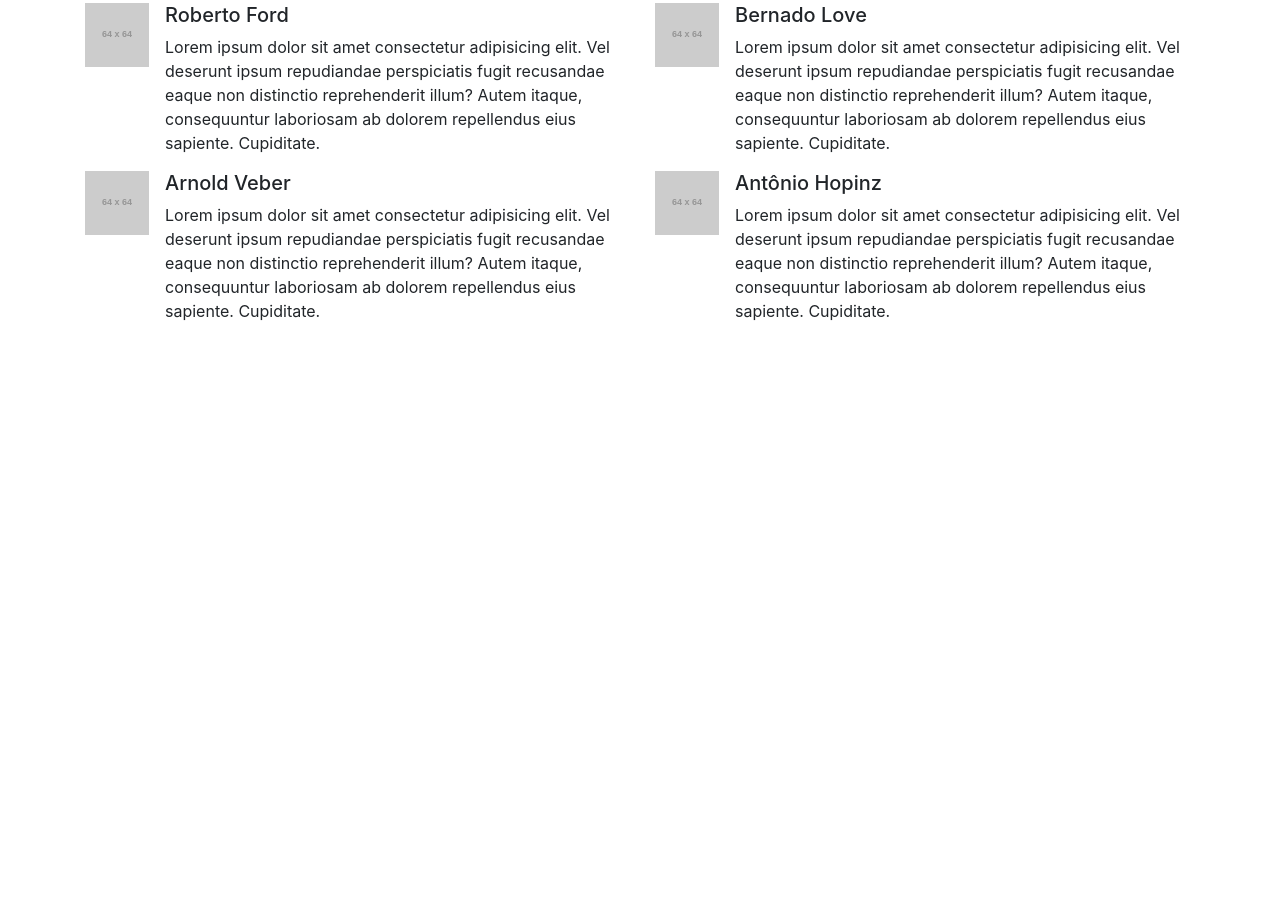
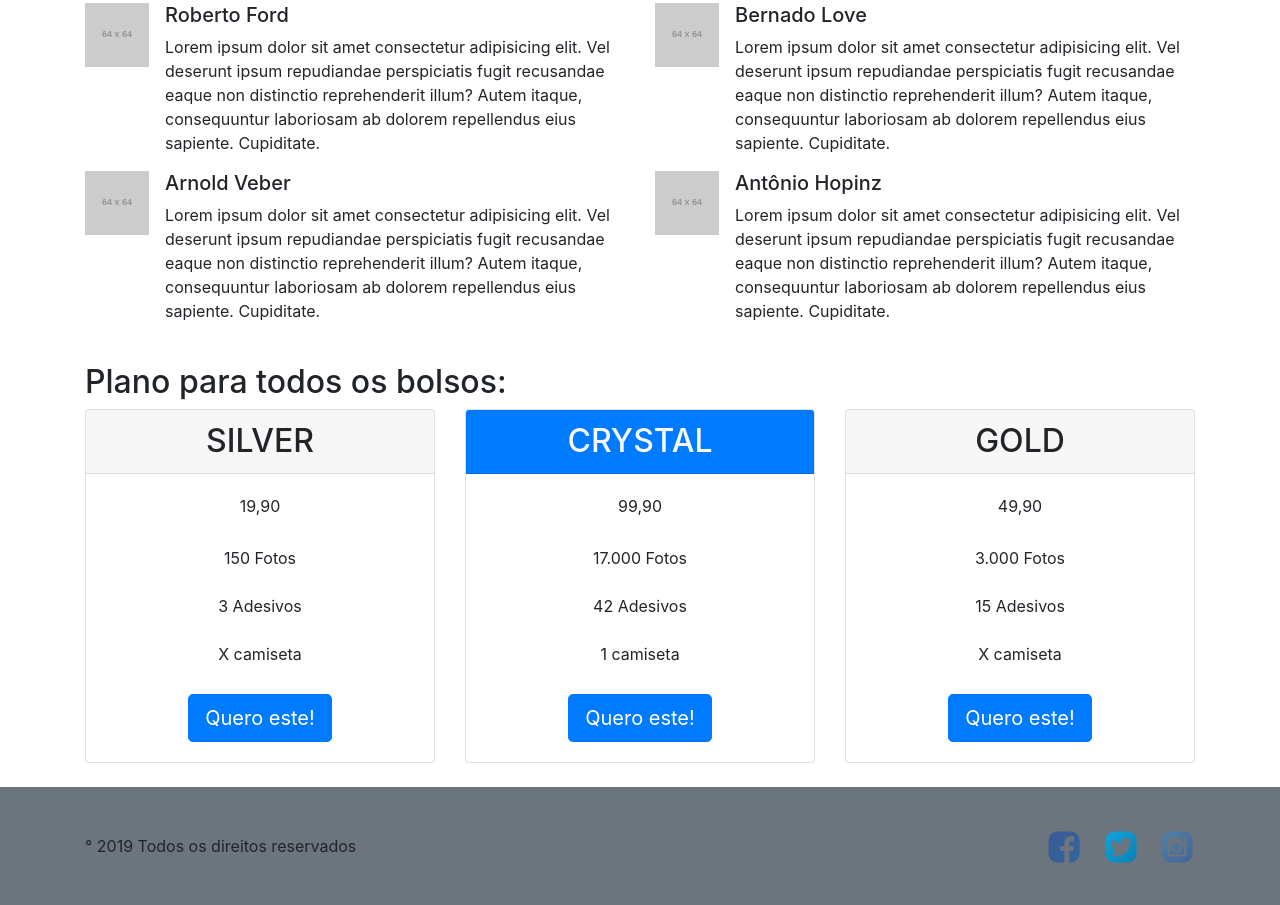
Before and after one commit to Cavejon/bootstrapFreeline, a plain HTML site: page index.html in a window 1280 px wide. Shown: the part 1445-2350 px from the top of the page. Before the commit the page ends 1784 px from the top, so only its background shows below. Drawn offline with nearby package versions, Linux system fonts and the light colour scheme; placeholder pictures from the web are drawn by us.

Commit message:
build: Realizada a construção da seção Planos e Footer

```diff
--- a/css/better-tema.css
+++ b/css/better-tema.css
@@ -10,3 +10,30 @@
     background-position: center;
     color: #fff;
 }
+
+.social a[href='http://facebook.com/betterimages'] {
+    background: url(../imgs/icone-face.png);
+    background-size: 36px 36px
+}
+
+.social a[href='http://twitter.com/betterimages'] {
+    background: url(../imgs/icone-twitter.png);
+    background-size: 36px 36px
+}
+
+.social a[href='http://instagram.com/betterimages'] {
+    background: url(../imgs/icone-insta.png);
+    background-size: 36px 36px
+}
+
+.social a{
+    display: block;
+    width: 36px;
+    height: 36px;
+    text-indent: -9999px;
+}
+
+.social li{
+    display: inline-block;
+    margin-left: 1em;
+}
--- a/index.html
+++ b/index.html
@@ -163,7 +163,7 @@
         </section>
 
         <!--Nessa section usamos bg-dark que se refere ao background, já o text serve para a cor da font e pt se refere ao paddind Top-->
-        <section class="hall bg-dark text-light pt-5">
+        <section class="hall bg-dark text-light pt-5 ">
             <div class="container">
                 <div class="row d-flex align-items-center">
                     <div class="col-lg-6">
@@ -193,7 +193,7 @@
             </div>
         </section>
 
-        <section class="reviews container pt-5">
+        <section class="reviews container pt-5 ">
 
             <h1 class="mb-3">Reviews</h1>
 
@@ -261,6 +261,86 @@
 
         </section>
 
+        <section class="container planos pt-4 pb-4">
+            <h2>Plano para todos os bolsos:</h2>
+
+            <div class="row">
+
+                <div class="col-md-4">
+                    <div class="card text-center">
+                        <h2 class="card-header text-uppercase">Silver</h2>
+                        <div class="card-body">
+                            <p>19,90</p>
+
+
+                            <ul class="list-group list-group-flush  mb-3">
+                                <li class="list-group-item">150 Fotos</li>
+                                <li class="list-group-item">3 Adesivos</li>
+                                <li class="list-group-item">X camiseta</li>
+                            </ul>
+
+                            <button class="btn btn-primary btn-lg">
+                                Quero este!
+                            </button>
+                        </div>
+                    </div>
+                </div>
+
+                <div class="col-md-4">
+                    <div class="card text-center">
+                        <h2 class="card-header text-uppercase  bg-primary text-light">Crystal</h2>
+                        <div class="card-body">
+                            <p>99,90</p>
+
+
+                            <ul class="list-group list-group-flush  mb-3">
+                                <li class="list-group-item">17.000 Fotos</li>
+                                <li class="list-group-item">42 Adesivos</li>
+                                <li class="list-group-item">1 camiseta</li>
+                            </ul>
+
+                            <button class="btn btn-primary btn-lg">
+                                Quero este!
+                            </button>
+                        </div>
+                    </div>
+                </div>
+
+                <div class="col-md-4">
+                    <div class="card text-center">
+                        <h2 class="card-header text-uppercase">Gold</h2>
+                        <div class="card-body">
+                            <p>49,90</p>
+
+
+                            <ul class="list-group list-group-flush  mb-3">
+                                <li class="list-group-item">3.000 Fotos</li>
+                                <li class="list-group-item">15 Adesivos</li>
+                                <li class="list-group-item">X camiseta</li>
+                            </ul>
+
+                            <button class="btn btn-primary btn-lg">
+                                Quero este!
+                            </button>
+                        </div>
+                    </div>
+                </div>
+            </div>
+        </section>
+
+        <footer class="bg-secondary pt-4 pb-4">
+            <div class="container d-flex justify-content-between align-items-center">
+                <span>
+                    ° 2019 Todos os direitos reservados
+                </span>
+                <ul class="social">
+                    <li><a href="http://facebook.com/betterimages" class="text-hide">Facebook</a></li>
+                    <li><a href="http://twitter.com/betterimages" class="text-hide">Twitter</a></li>
+                    <li><a href="http://instagram.com/betterimages" class="text-hide">Instagram</a></li>
+                </ul>
+            </div>
+        </footer>
+
     </main>
     <script src="https://stackpath.bootstrapcdn.com/bootstrap/4.1.3/js/bootstrap.min.js"></script>
 </body>
```
Also changed, not shown: imgs/icone-face.png (added), imgs/icone-insta.png (added), imgs/icone-twitter.png (added).
